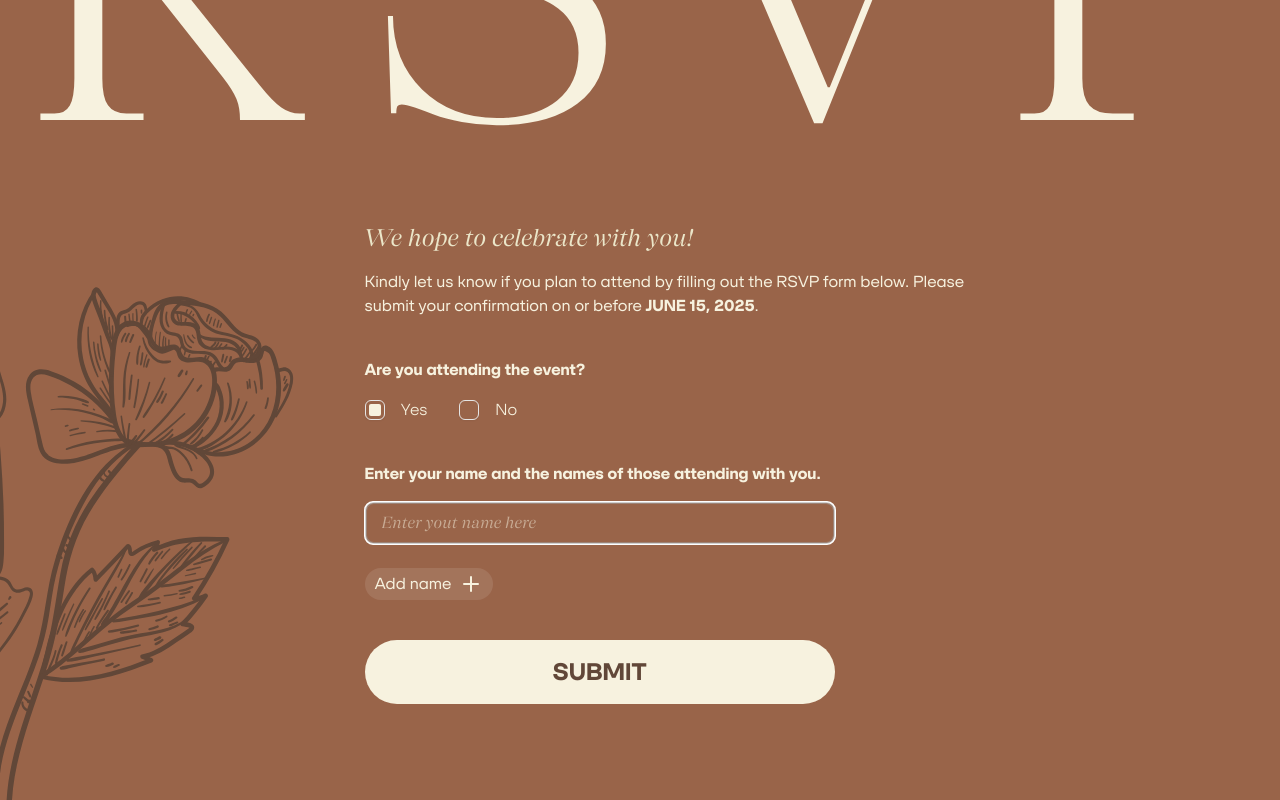
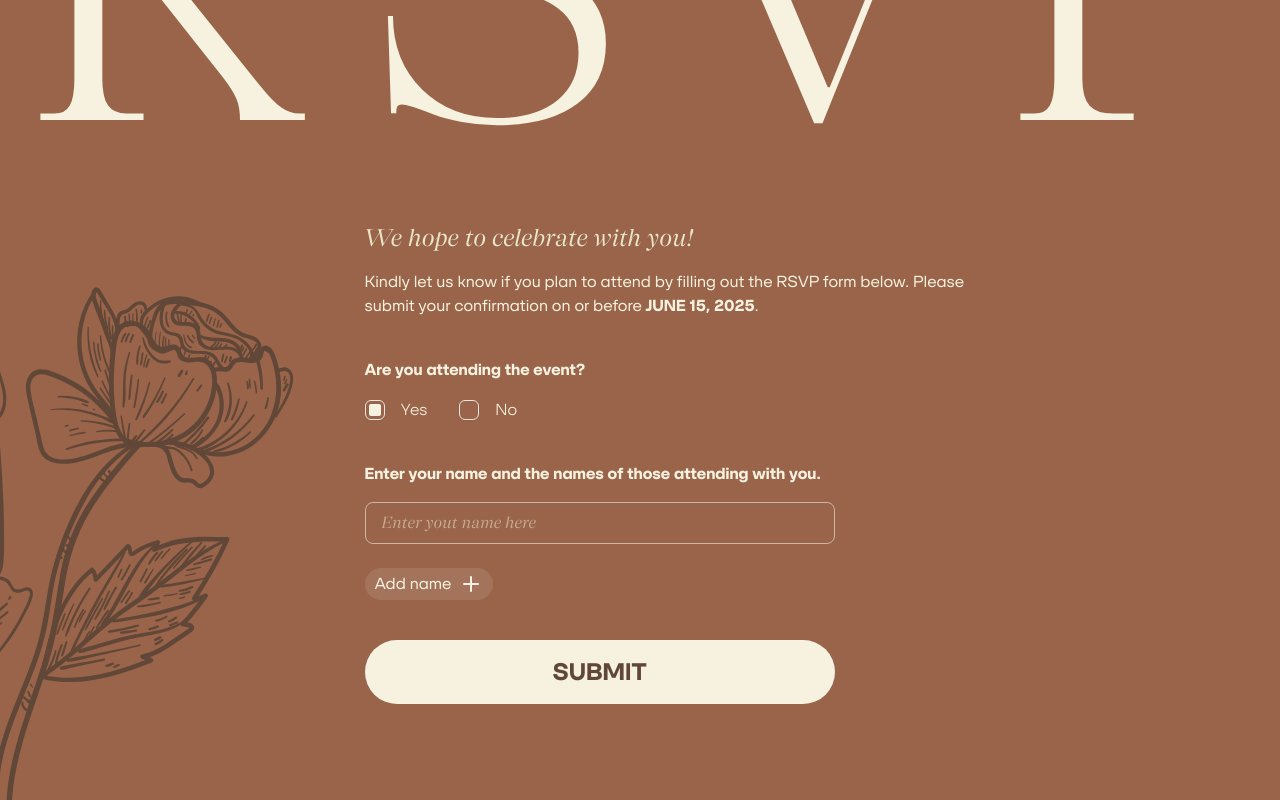
Before and after one commit to brynldrn/bea-and-neil-wedding, a Next.js app: page / in a window 1280 px wide. Shown: the part 6150-6950 px from the top of the page. Built offline with nearby package versions, Linux system fonts and the light colour scheme; what google-auth-library would draw is missing.

Commit message:
fix: remove auto focus

```diff
--- a/components/rsvp.tsx
+++ b/components/rsvp.tsx
@@ -19,7 +19,7 @@ type FormValues = {
 
 export default function Rsvp() {
   const form = useForm<FormValues>()
-  const { control, handleSubmit, register, resetField, reset } = form || {}
+  const { control, handleSubmit, register, reset } = form || {}
   const { fields, append, remove } = useFieldArray({
     control,
     name: "names"
@@ -50,7 +50,9 @@ export default function Rsvp() {
   }
 
   useEffect(() => {
-    append({ name: '' })
+    append({ name: '' }, {
+      shouldFocus: false
+    })
   }, [])
 
   return (
```
